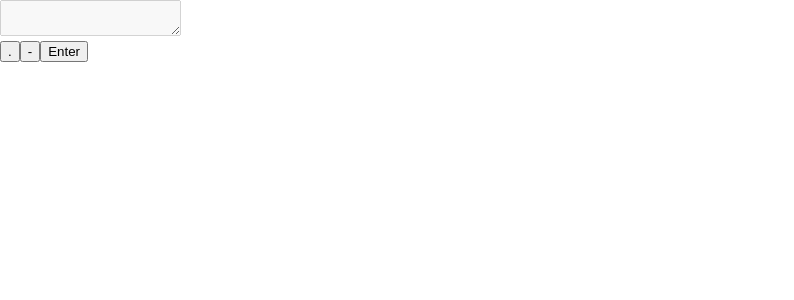
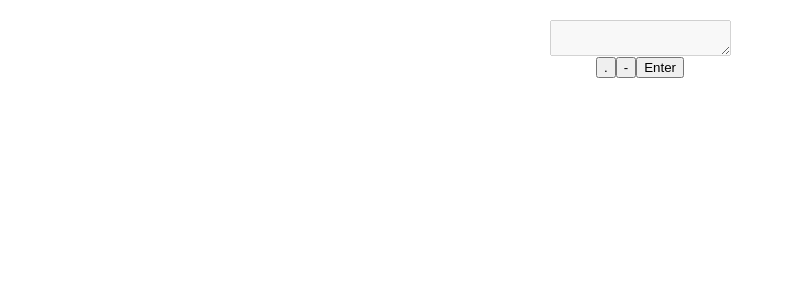
Before and after one commit to CD-Mackay/bad_ui_battles, a React (Create React App) app in the folder morse-code-input/: page / in a window 1280 px wide. Shown: the top 300 px of the page, without its empty margins (0-794 px from the left). Built offline with nearby package versions, Linux system fonts and the light colour scheme.

Commit message:
style app layout

```diff
--- a/morse-code-input/src/App.css
+++ b/morse-code-input/src/App.css
@@ -0,0 +1,6 @@
+.App {
+  display: flex;
+  flex-direction: column;
+  align-items: center;
+  margin-top: 20px;
+}
```
